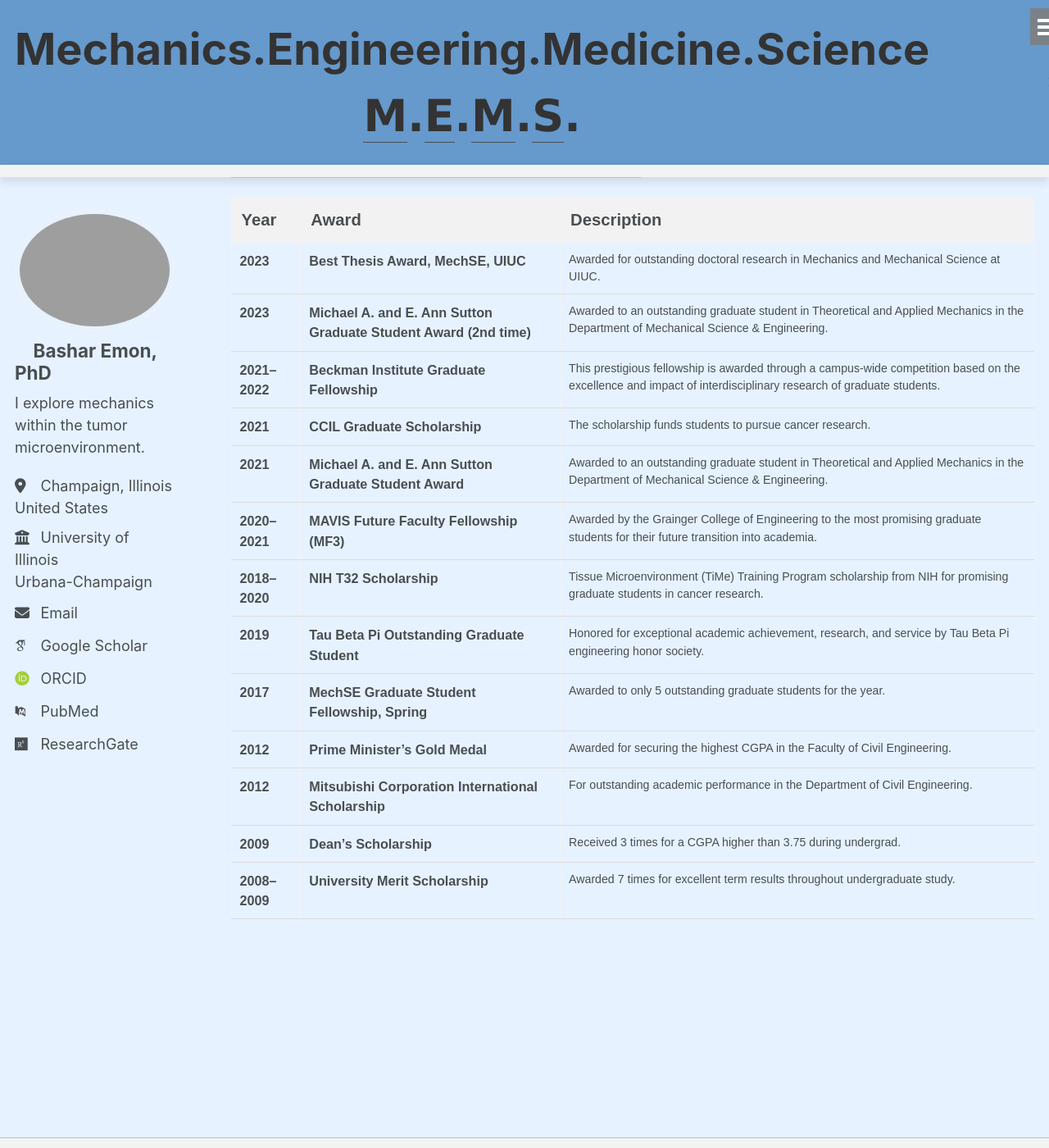
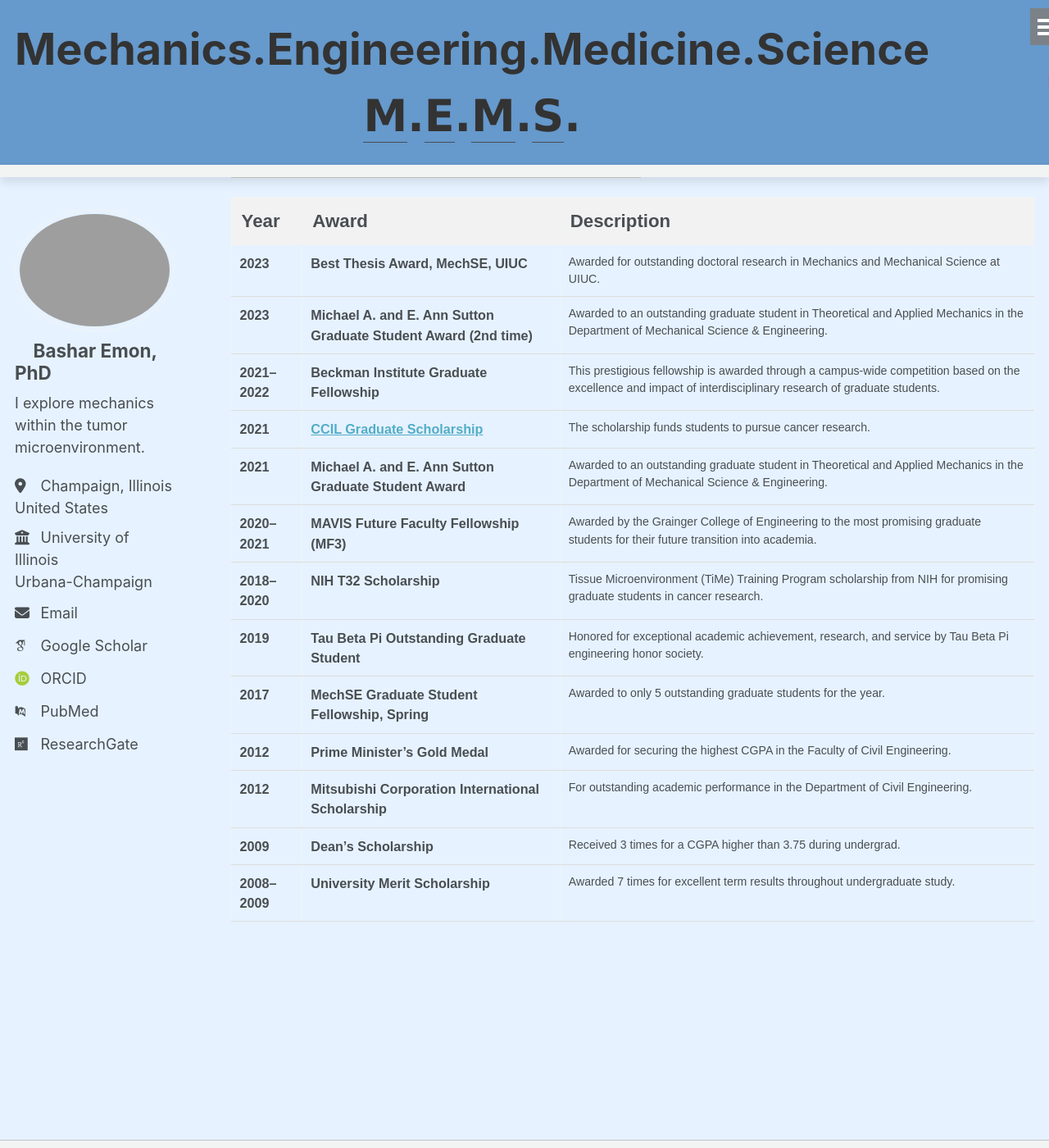
Before and after one commit to BasharEmon/BasharEmon.github.io, a Jekyll site: the page built from _pages/portfolio.html, in a window 1280 px wide and 1400 px high, scrolled down 983 px. Shown: the whole window at 82% size. Built offline with Jekyll 4.4.1, drawn with Linux system fonts in a browser that asks for light colours; some web fonts are replaced.

Commit message:
Update portfolio.html

```diff
--- a/_pages/portfolio.html
+++ b/_pages/portfolio.html
@@ -27,7 +27,7 @@ author_profile: true
       background-color: #f2f2f2;
       text-align: left;
       padding: 12px;
-      font-size: 150%;
+      font-size: 165%;
       font-weight: bold;
       vertical-align: top;
     }
@@ -74,7 +74,8 @@ author_profile: true
   </tr>
   <tr>
     <td class="year">2021</td>
-    <td class="award">CCIL Graduate Scholarship</td>
+    <td class="award">
+      <a href="https://cancer.illinois.edu/illinois-students-earn-ccil-scholarships-to-support-cancer-research/" target="_blank">CCIL Graduate Scholarship</a></td>
     <td class="description">The scholarship funds students to pursue cancer research.</td>
   </tr>
   <tr>
```
